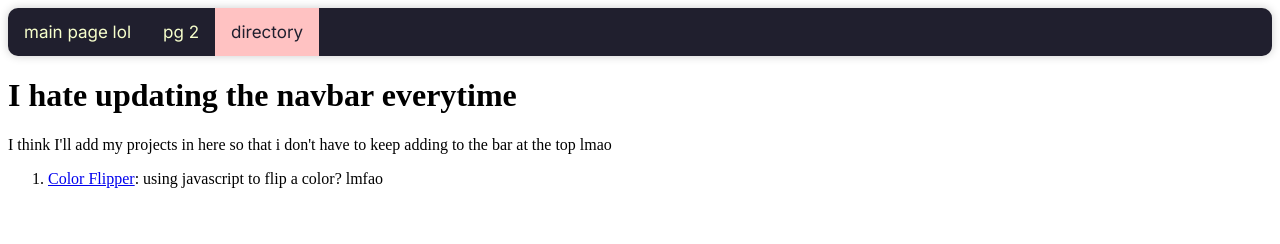
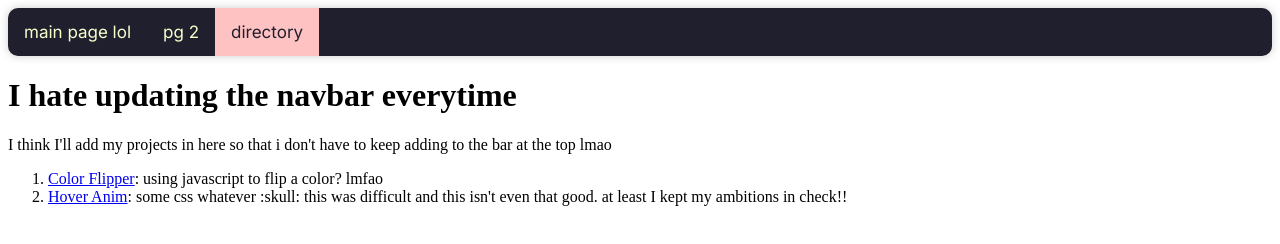
Before and after one commit to ydzfrancisco/ydzfrancisco.github.io, a plain HTML site: page directory.html in a window 1280 px wide. Drawn offline with Linux system fonts and the light colour scheme.

Commit message:
added to directory

```diff
--- a/directory.html
+++ b/directory.html
@@ -19,4 +19,5 @@
 <!--List of Projects-->
 <ol>
     <li><a href="/projects/color_flipper/color_flipper.html">Color Flipper</a>: using javascript to flip a color? lmfao </li>
+    <li><a href="/projects/hover_animations/hover_animations.html">Hover Anim</a>: some css whatever :skull: this was difficult and this isn't even that good. at least I kept my ambitions in check!!</li>
 </ol>
```
Also changed, not shown: projects/hover_animations/app.js (deleted).
